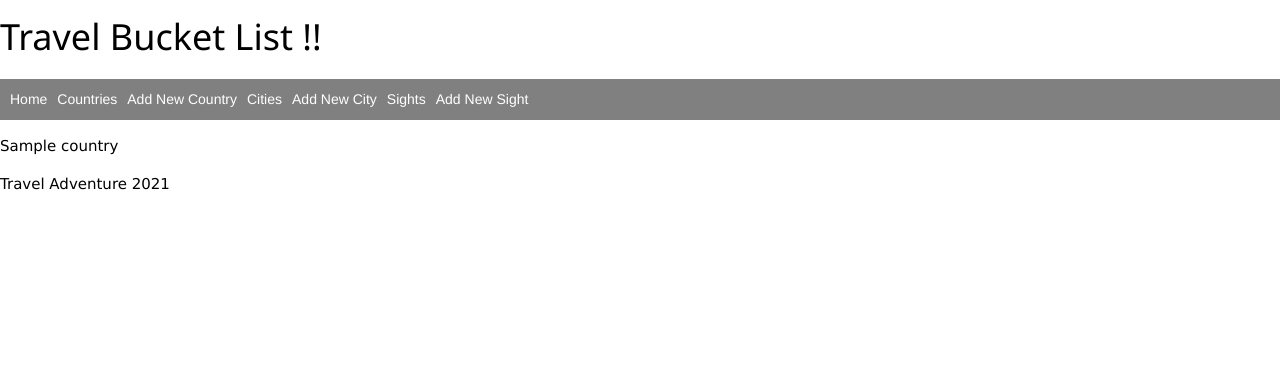
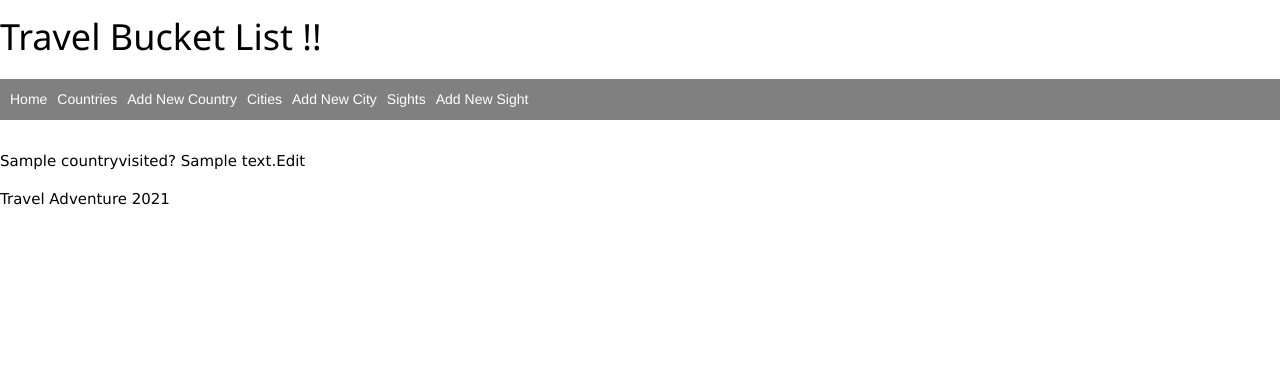
Before and after one commit to poojachugh15/Travel-Bucket-List-Project-in-Python-Flask-and-PostgreSQL, a Flask app: page /countries/1 in a window 1280 px wide. Shown: the top 380 px of the page. Run offline with Flask 2, Linux system fonts and the light colour scheme; a database or web service that is not in the repository returns one stand-in record (values such as "Sample title"); some libraries are stand-ins or nearby versions.

Commit message:
ninth commit

```diff
--- a/controllers/countries_controller.py
+++ b/controllers/countries_controller.py
@@ -30,7 +30,7 @@ def create_country():
     return redirect("/countries")
 
 # SHOW
-@country_blueprint.route('/countries/<id>', methods=['GET'])
+@country_blueprint.route('/countries/<id>')
 def show_country(id):
     country = country_repository.select(id)
     return render_template('/countries/show.html', country=country)
--- a/templates/countries/show.html
+++ b/templates/countries/show.html
@@ -1,13 +1,10 @@
 {% extends "base.html" %}
 
 {% block content %}
-
-<section>
-    <div>
-        <p>{{country.name}}</p>
-        <p><a href="/countries/{{country.id}}/edit"></a></p>
-    </div>
-</section>
-
+<div class="container">
+    <p>{{country.name}}</p>
+    <p>visited? {{country.visited}}</p>
+    <p><a href="/countries/{{country.id}}/edit"></a>Edit</p>
+</div>
 
 {% endblock %}
```
